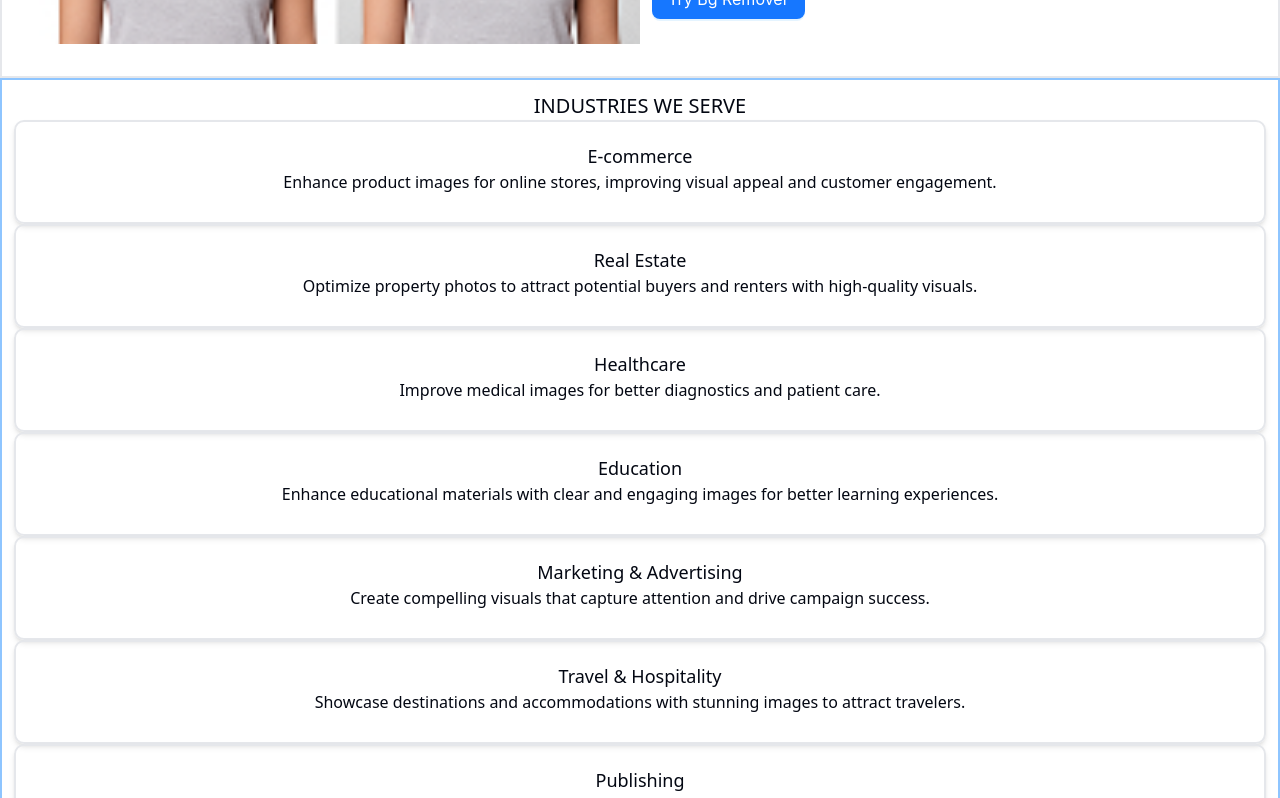
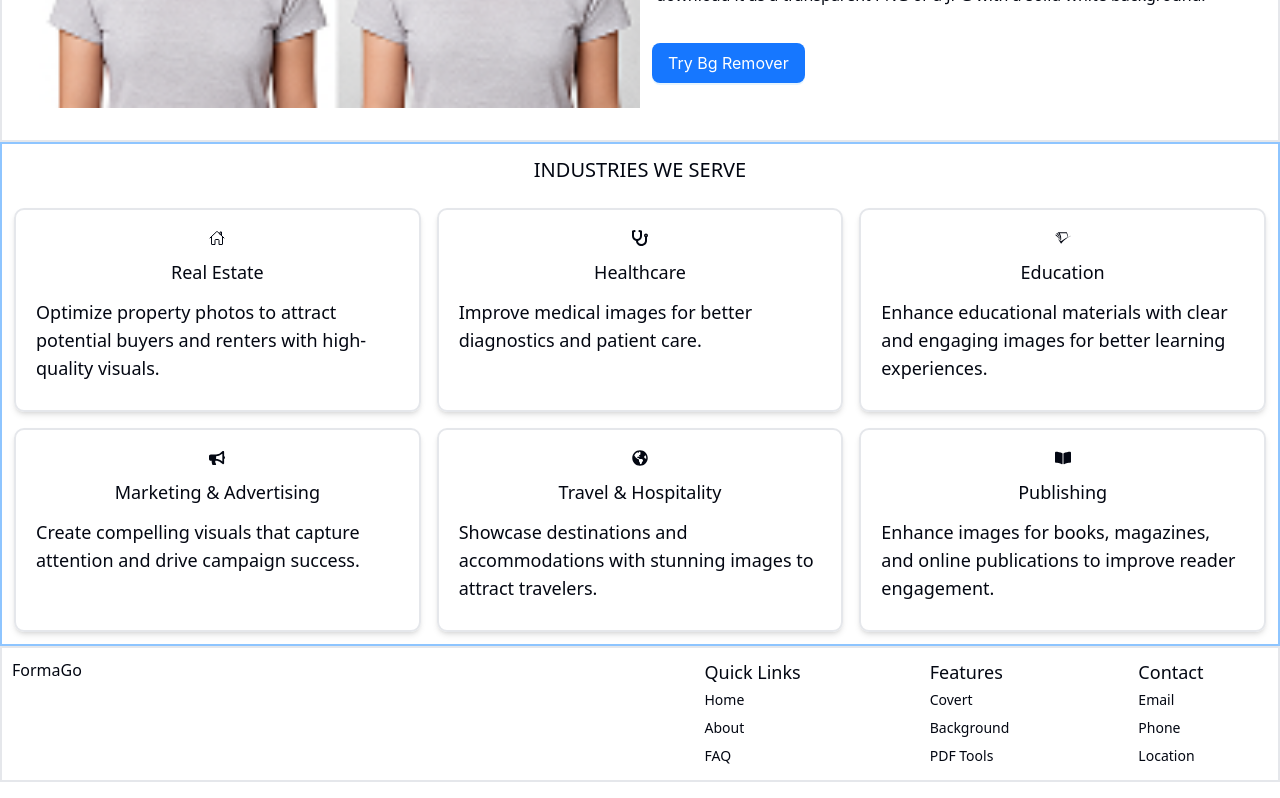
Before and after one commit to SyedMuhammadIzaan/FomaGo-Convertor, a React (Vite) app: page / in a window 1280 px wide. Shown: the part 1660-2458 px from the top of the page. Built offline with nearby package versions, Linux system fonts and the light colour scheme.

Commit message:
set the card,add icon into the card and make it responsive

```diff
--- a/src/components/Card.tsx
+++ b/src/components/Card.tsx
@@ -11,16 +11,16 @@ interface CardProps {
 const Card: React.FC<CardProps> = ({ key, data }) => {
     console.log("Key and feature:", key, data)
     return (
-        <div className='cardContainer border-2 border-grey-400 p-5 rounded-lg shadow-md hover:shadow-lg transition-shadow duration-300'>
+        <div className='cardContainer border-2 border-grey-400 p-2.5 md:p-5 lg:p-5 rounded-lg shadow-md hover:shadow-lg transition-shadow duration-300'>
             <div className="cardContent">
-                <div className="iconWrapper mb-2 flex flex-col items-center">
+                <div className="iconWrapper mb-2 flex flex-col items-center justify-center gap-3">
                     {/* Placeholder for icon */}
                     <div className={`icon-placeholder `}>
                     <span className=''>{data.icon}</span>
                     </div>
-                    <div className="titleWrapper"><span className='text-lg'>{data.title}</span></div>
+                    <div className="titleWrapper"><span className='text-lg font-medium'>{data.title}</span></div>
                     <div className="descriptionWrapper">
-                        <span className='text-base'>{data.desc}</span>
+                        <span className='text-sm md:text-lg'>{data.desc}</span>
                     </div>
                 </div>
             </div>
--- a/src/components/layout/industriesWeServe.tsx
+++ b/src/components/layout/industriesWeServe.tsx
@@ -1,6 +1,6 @@
 // import React from 'react'
 import Card from '../Card'
-import { industryData } from '../../data/industriesWeServeData'
+import { industryData } from '../../data/industriesWeServeData.tsx'
 
 const IndustriesWeServe = () => {
   return (
@@ -9,7 +9,7 @@ const IndustriesWeServe = () => {
             <div className="title">
                 <h2 className='uppercase text-center text-xl'>Industries We Serve</h2>
             </div>
-            <div className="cards">
+            <div className="cards grid grid-cols-2 gap-4 mt-6 md:grid-cols-2 lg:grid-cols-3">
                 {
                     industryData.map((data, index)=>(
                         <Card key={index} data={data} />
--- a/src/data/industriesWeServeData.tsx
+++ b/src/data/industriesWeServeData.tsx
@@ -1,38 +1,39 @@
 import type { cardType } from "../interface/feature.type";
+import { IoHomeOutline } from "react-icons/io5";
+import { SiSemanticscholar } from "react-icons/si";
+import { FaStethoscope } from "react-icons/fa";
+import { FaBullhorn } from "react-icons/fa";
+import { FaGlobeAmericas } from "react-icons/fa";
+import { FaBookOpen } from "react-icons/fa";
 
 export const industryData:cardType[]=[
     {
-        icon:"",
-        title:"E-commerce",
-        desc:"Enhance product images for online stores, improving visual appeal and customer engagement."
-    },
-    {
-        icon:"",
+        icon:<IoHomeOutline />,
         title:"Real Estate",
         desc:"Optimize property photos to attract potential buyers and renters with high-quality visuals."
     },
     {
-        icon:"",
+        icon:<FaStethoscope />,
         title:"Healthcare",
         desc:"Improve medical images for better diagnostics and patient care."
     },
     {
-        icon:"",
+        icon:<SiSemanticscholar />,
         title:"Education",
         desc:"Enhance educational materials with clear and engaging images for better learning experiences."
     },
     {
-        icon:"",
+        icon:<FaBullhorn />,
         title:"Marketing & Advertising",
         desc:"Create compelling visuals that capture attention and drive campaign success."
     },
     {
-        icon:"",
+        icon:<FaGlobeAmericas />,
         title:"Travel & Hospitality",
         desc:"Showcase destinations and accommodations with stunning images to attract travelers."
     },
     {
-        icon:"",
+        icon:<FaBookOpen />,
         title:"Publishing",
         desc:"Enhance images for books, magazines, and online publications to improve reader engagement."
     },
```
